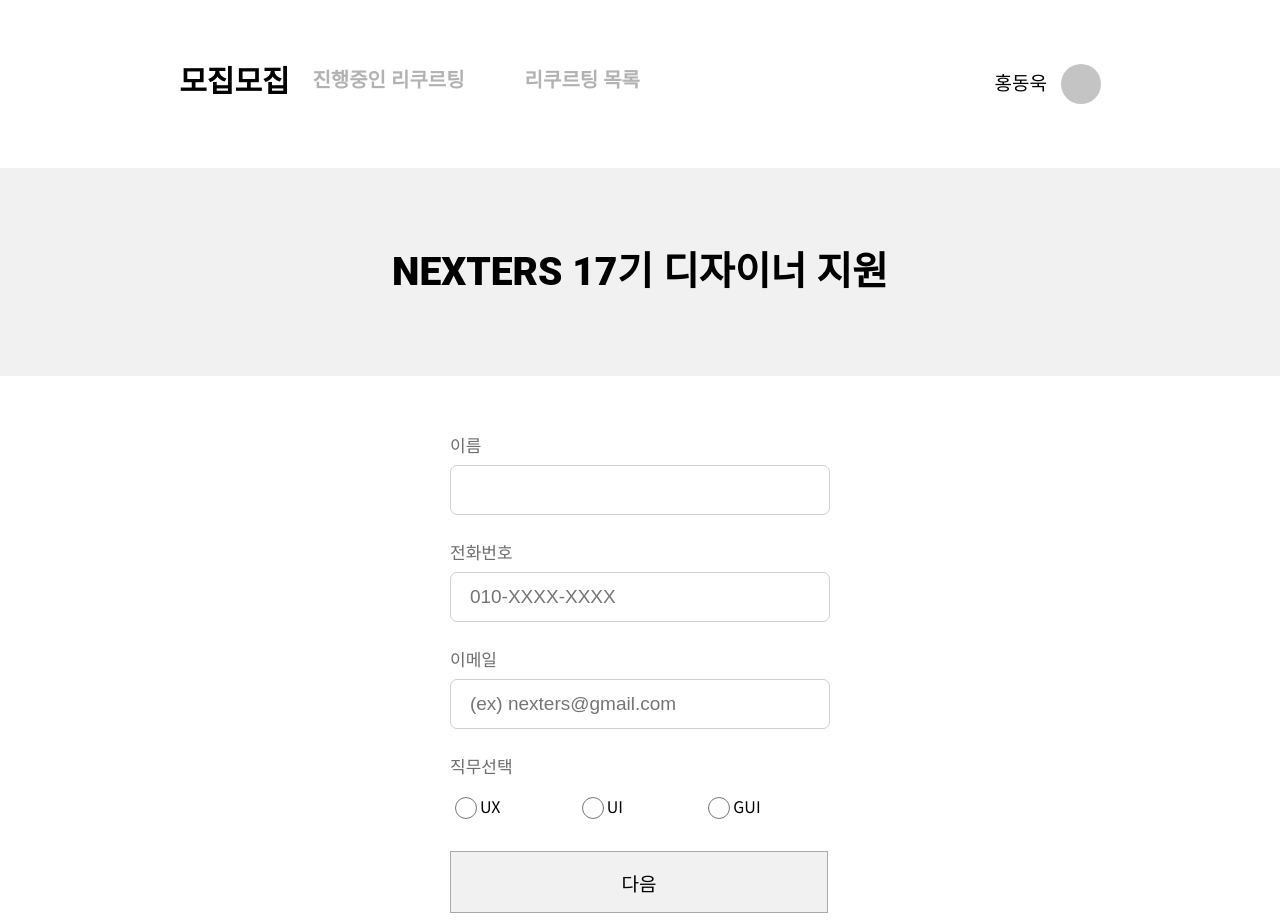
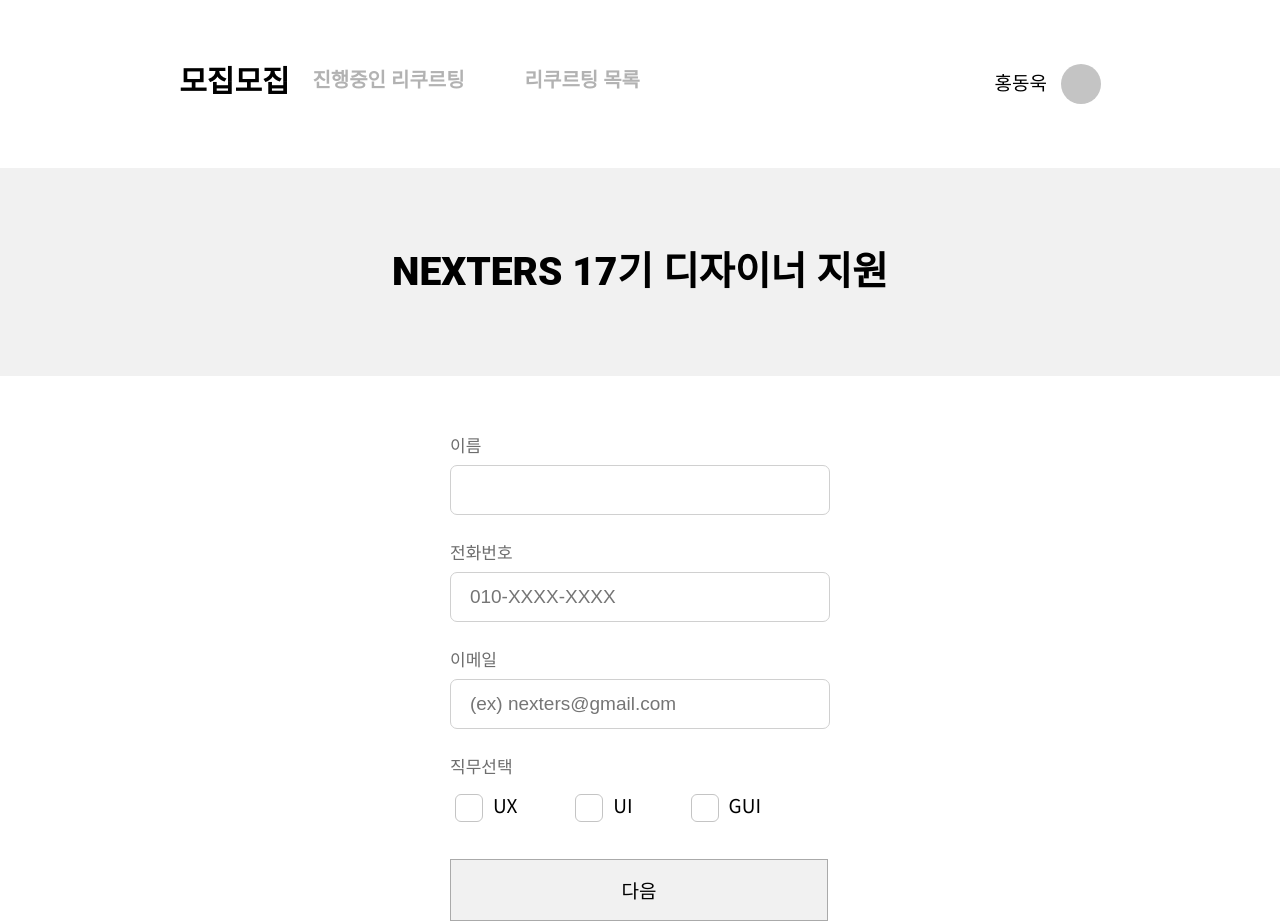
Before and after one commit to Nexters/mozipmozip, a React (Create React App) app in the folder mozip-client/: page /user/infoform in a window 1280 px wide. Built offline with nearby package versions, Linux system fonts and the light colour scheme; what typesafe-actions would draw is missing.

Commit message:
[#48] feat - radio button

```diff
--- a/mozip-client/src/components/common/inputBox/index.tsx
+++ b/mozip-client/src/components/common/inputBox/index.tsx
@@ -30,8 +30,16 @@
       <ul className="radio-group-bg">
         {valueList.map(value => (
           <li className="radio-bg">
-            <input type="radio" value={value} name={name} id={value} />
-            <label htmlFor="value">{value}</label>
+            <input
+              type="radio"
+              value={value}
+              name={name}
+              id={value}
+              className="radio-custom"
+            />
+            <label htmlFor="value" className="radio-custom-label">
+              {value}
+            </label>
           </li>
         ))}
       </ul>
--- a/mozip-client/src/components/common/inputBox/styled.ts
+++ b/mozip-client/src/components/common/inputBox/styled.ts
@@ -20,27 +20,63 @@
     justify-content: center;
     align-items: center;
     height: 50px;
+    input {
+      width: 90%;
+      height: 50%;
+      border: none;
+      font-size: 19px;
+      line-height: 28px;
+      color: #000000;
+    }
   }
   .radio-group-bg {
     display: flex;
     list-style-type: none;
     padding-inline-start: 0;
+    margin-top: 0.5rem;
     .radio-bg {
-      display: flex;
-      flex: 1;
-      justify-content: flex-start;
-      input[type='radio'] {
+      .radio-custom {
+        opacity: 0;
+        position: absolute;
+        width: 60px;
+        height: 40px;
+        cursor: pointer;
+      }
+      .radio-custom-label {
+        font-family: Noto Sans KR;
+        font-style: normal;
+        font-weight: 500;
+        font-size: 19px;
+        line-height: 28px;
+      }
+      .radio-custom,
+      .radio-custom-label {
+        display: inline-block;
+        vertical-align: middle;
+        margin: 5px;
+      }
+      .radio-custom + .radio-custom-label:before {
+        content: '';
+        background: #fff;
+        border: 1px solid #c4c4c4;
+        border-radius: 6px;
+        display: inline-block;
+        vertical-align: middle;
         width: 22px;
         height: 22px;
+        padding: 2px;
+        margin-right: 10px;
+        text-align: center;
+      }
+      .radio-custom:checked + .radio-custom-label:before {
+        content: '✔';
+        font-family: 'Font Awesome 5 Free';
+        background: #6d6d6d;
+        color: #ffffff;
       }
     }
-  }
-  input {
-    width: 90%;
-    height: 50%;
-    border: none;
-    font-size: 19px;
-    line-height: 28px;
-    color: #000000;
+    .radio-bg + .radio-bg {
+      margin-left: 3rem;
+    }
   }
 `;
```
